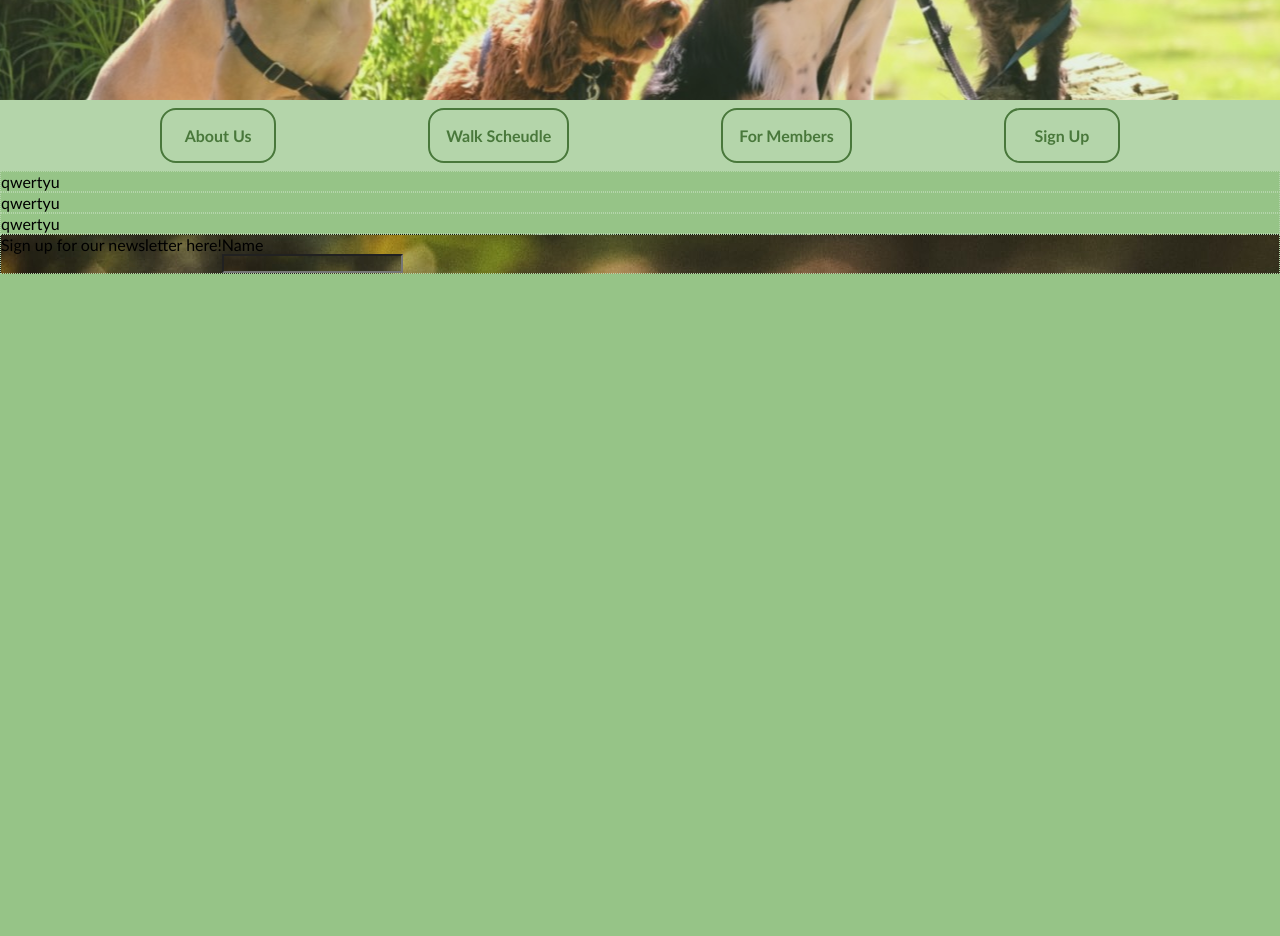
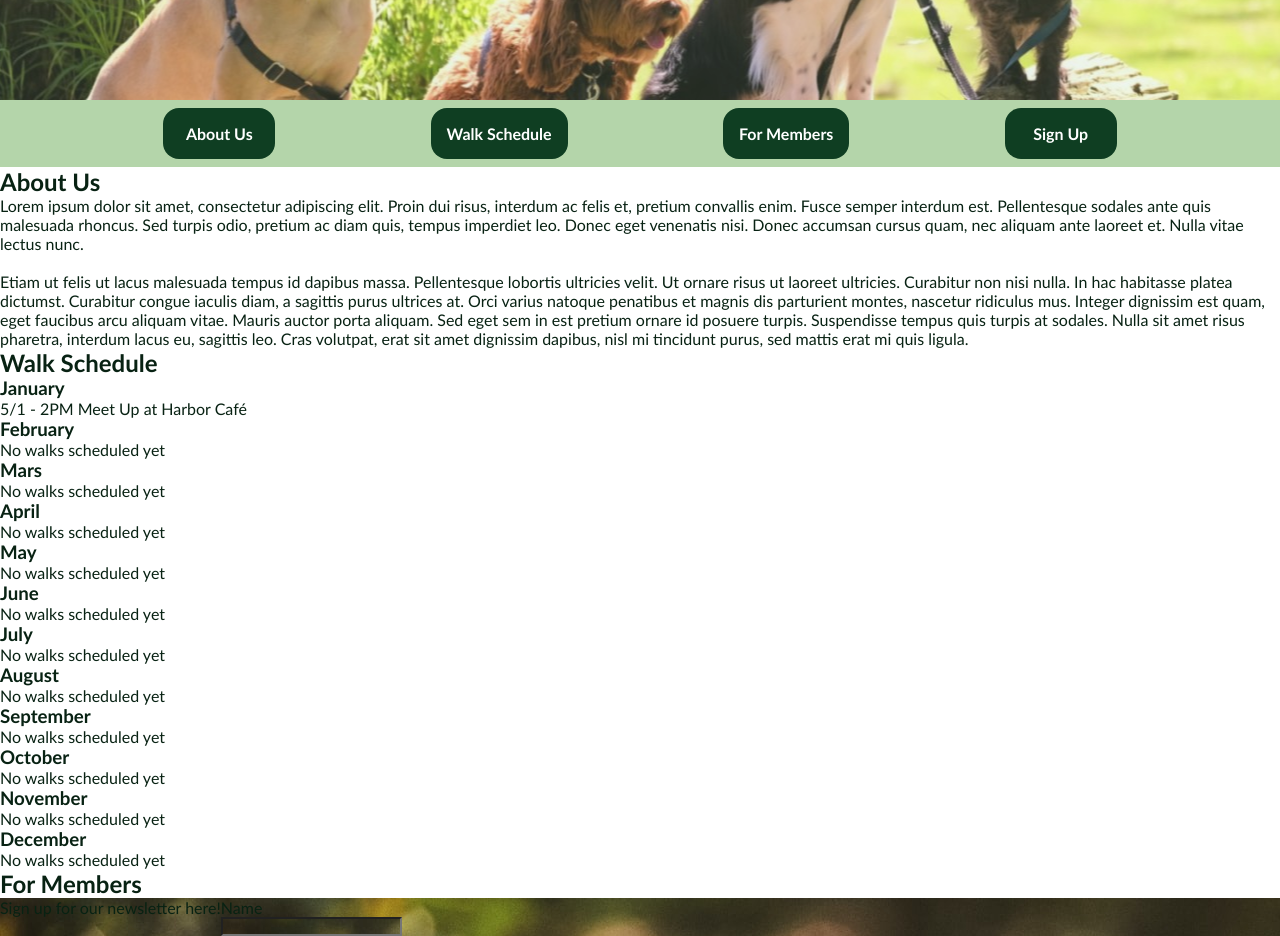
Before and after one commit to louisenorrsen/club-website, a plain HTML site: page index.html in a window 1280 px wide. Shown: the part 300-1236 px from the top of the page. Before the commit the page ends 800 px from the top, so only its background shows below. Drawn offline with Linux system fonts and the light colour scheme.

Commit message:
Colors adjusted, lorem content added

```diff
--- a/index.html
+++ b/index.html
@@ -27,7 +27,7 @@
                     <a href="#">About Us</a>
                 </li>
                 <li>
-                    <a href="#">Walk Scheudle</a>
+                    <a href="#">Walk Schedule</a>
                 </li>
                 <li>
                     <a href="#">For Members</a>
@@ -43,13 +43,45 @@
 
     <main>
         <section class="content" id="about-us">
-            qwertyu
+            <h2>About Us</h2>
+            <p>Lorem ipsum dolor sit amet, consectetur adipiscing elit. Proin dui risus, interdum ac felis et, pretium convallis enim. Fusce semper interdum est.
+                Pellentesque sodales ante quis malesuada rhoncus. Sed turpis odio, pretium ac diam quis, tempus imperdiet leo.
+                Donec eget venenatis nisi. Donec accumsan cursus quam, nec aliquam ante laoreet et. Nulla vitae lectus nunc.</p><br>
+
+                <p>Etiam ut felis ut lacus malesuada tempus id dapibus massa. Pellentesque lobortis ultricies velit. Ut ornare risus ut laoreet ultricies. Curabitur non nisi nulla.
+                In hac habitasse platea dictumst. Curabitur congue iaculis diam, a sagittis purus ultrices at. Orci varius natoque penatibus et magnis dis parturient montes, nascetur ridiculus mus.
+                Integer dignissim est quam, eget faucibus arcu aliquam vitae. Mauris auctor porta aliquam. Sed eget sem in est pretium ornare id posuere turpis. Suspendisse tempus quis turpis at sodales.
+                Nulla sit amet risus pharetra, interdum lacus eu, sagittis leo. Cras volutpat, erat sit amet dignissim dapibus, nisl mi tincidunt purus, sed mattis erat mi quis ligula.</p>
         </section>
         <section class="content" id="walks">
-            qwertyu
+            <h2>Walk Schedule</h2>
+                <h3>January</h3>
+                    <p>5/1 - 2PM Meet Up at Harbor Café</p>
+                <h3>February</h3>
+                    <p>No walks scheduled yet</p>
+                <h3>Mars</h3>
+                    <p>No walks scheduled yet</p>
+                <h3>April</h3>
+                    <p>No walks scheduled yet</p>
+                <h3>May</h3>
+                    <p>No walks scheduled yet</p>
+                <h3>June</h3>
+                    <p>No walks scheduled yet</p>
+                <h3>July</h3>
+                    <p>No walks scheduled yet</p>
+                <h3>August</h3>
+                    <p>No walks scheduled yet</p>
+                <h3>September</h3>
+                    <p>No walks scheduled yet</p>
+                <h3>October</h3>
+                    <p>No walks scheduled yet</p>
+                <h3>November</h3>
+                    <p>No walks scheduled yet</p>
+                <h3>December</h3>
+                    <p>No walks scheduled yet</p>
         </section>
         <section class="content" id="members-page">
-            qwertyu
+            <h2>For Members</h2>
         </section>
         <section class="content" id="signup">
             <!-- https://unsplash.com/photos/PK65bPGTUIE?utm_source=unsplash&utm_medium=referral&utm_content=creditShareLink -->
--- a/resources/css/style.css
+++ b/resources/css/style.css
@@ -6,7 +6,8 @@
 
 html {
     font-size: 16px;
-    background-color: hsl(106, 34%, 65%);
+    color: rgb(8, 34, 19);
+    background-color: hsl(106, 34%, 75%);
     font-family:'Trebuchet MS', 'Lucida Sans Unicode', 'Lucida Grande', 'Lucida Sans', Arial, sans-serif;
 }
 
@@ -36,7 +37,6 @@ html {
 /* Navigation */
 
 nav {
-    background-color:  hsl(106, 34%, 75%);
     padding: .5rem;
 }
 
@@ -48,15 +48,15 @@ nav ul {
 
 nav ul li {
     list-style: none;
+    background-color: hsl(145, 62%, 15%);
     padding: 1rem;
     min-width: 5em;
     border-radius: 1em;
-    border: 2px hsl(106, 34%, 35%) solid;
     text-align: center;
 }
 
 nav ul li a {
-    color: hsl(106, 34%, 35%);
+    color: white;
     font-weight: bold;
     text-decoration: none;
 }
@@ -64,7 +64,7 @@ nav ul li a {
 /* Sections */
 
 .content {
-    border: 1px hsl(106, 34%, 75%) dotted;
+    background-color: white;
 }
 
 
```
